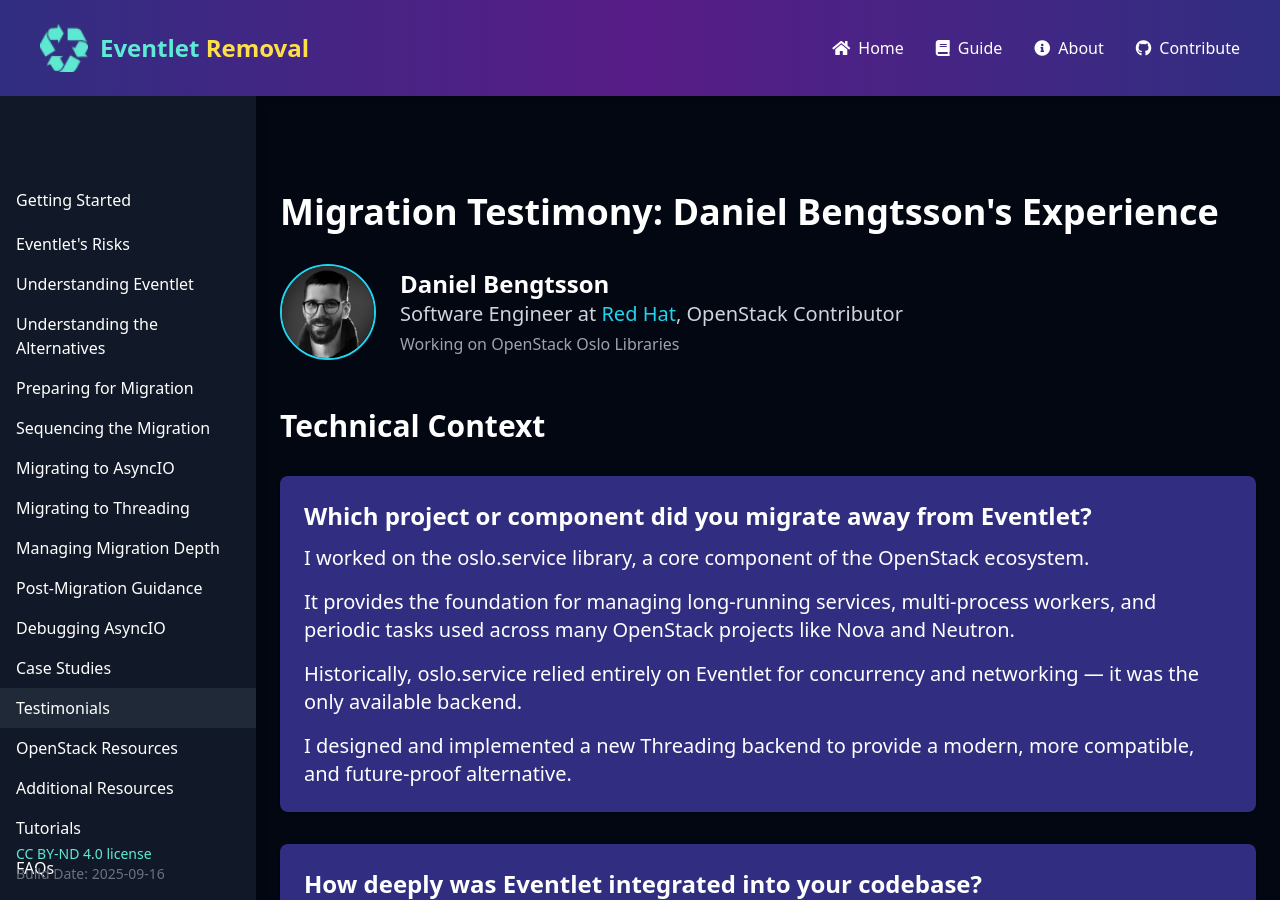
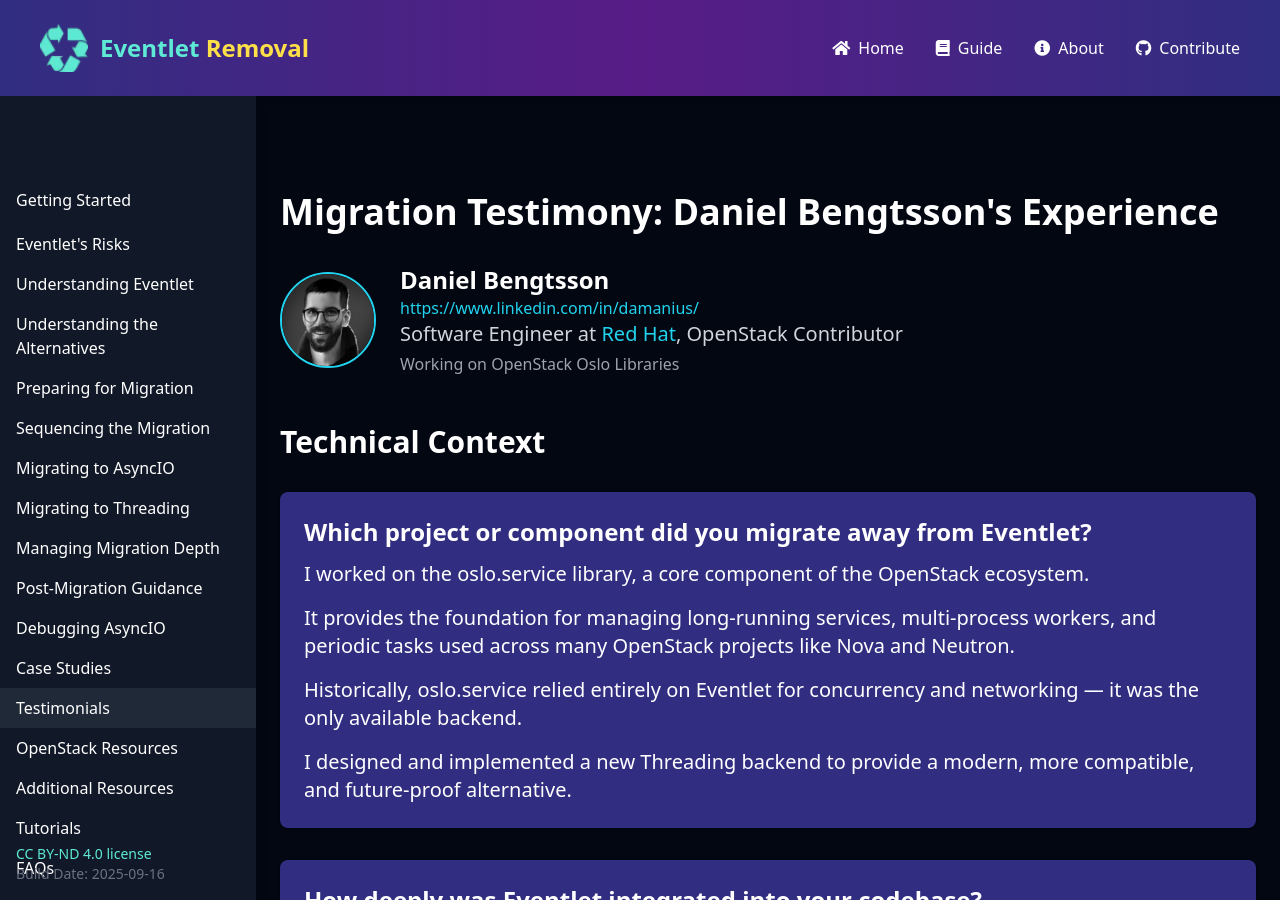
Before and after one commit to eventlet-removal/eventlet-removal.github.io, a Jekyll site: the page built from docs/guide/testimonials/daniel-bengtsson.md, in a window 1280 px wide and 900 px high. Built offline with Jekyll 4.4.1, drawn with Linux system fonts in a browser that asks for light colours; nearby versions of some CDN libraries.

Commit message:
Daniel's linkedin page

```diff
--- a/docs/guide/testimonials/daniel-bengtsson.md
+++ b/docs/guide/testimonials/daniel-bengtsson.md
@@ -16,7 +16,7 @@ og_description: Learn from Daniel Bengtsson's firsthand experience migrating Ope
     <img src="{{ site.baseurl }}/images/testimonials/daniel-bengtsson.png" alt="Daniel Bengtsson" class="w-24 h-24 rounded-full mr-6 object-cover border-2 border-cyan-400">
     <div>
       <h2 class="text-2xl font-bold">Daniel Bengtsson</h2>
-      <!--<a href="https://www.arnaudmorin.fr/" target="_blank" class="text-cyan-400">https://www.arnaudmorin.fr/</a>-->
+      <a href="https://www.linkedin.com/in/damanius/" target="_blank" class="text-cyan-400">https://www.linkedin.com/in/damanius/</a>
       <p class="text-xl text-gray-300">Software Engineer at <a href="https://redhat.com/" target="_blank" class="text-cyan-400">Red Hat</a>, OpenStack Contributor</p>
       <p class="text-gray-400 mt-1">Working on OpenStack Oslo Libraries</p>
     </div>
```
